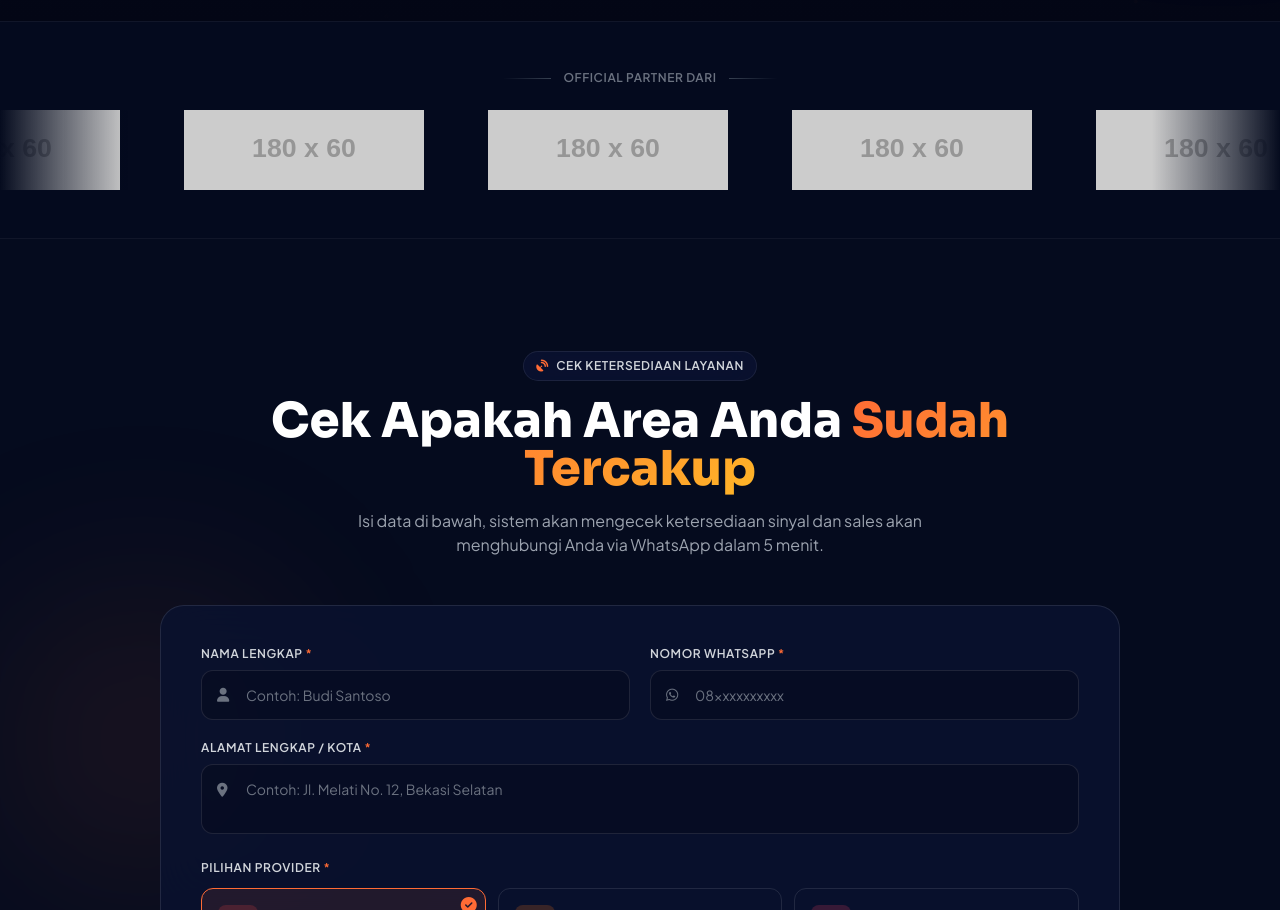
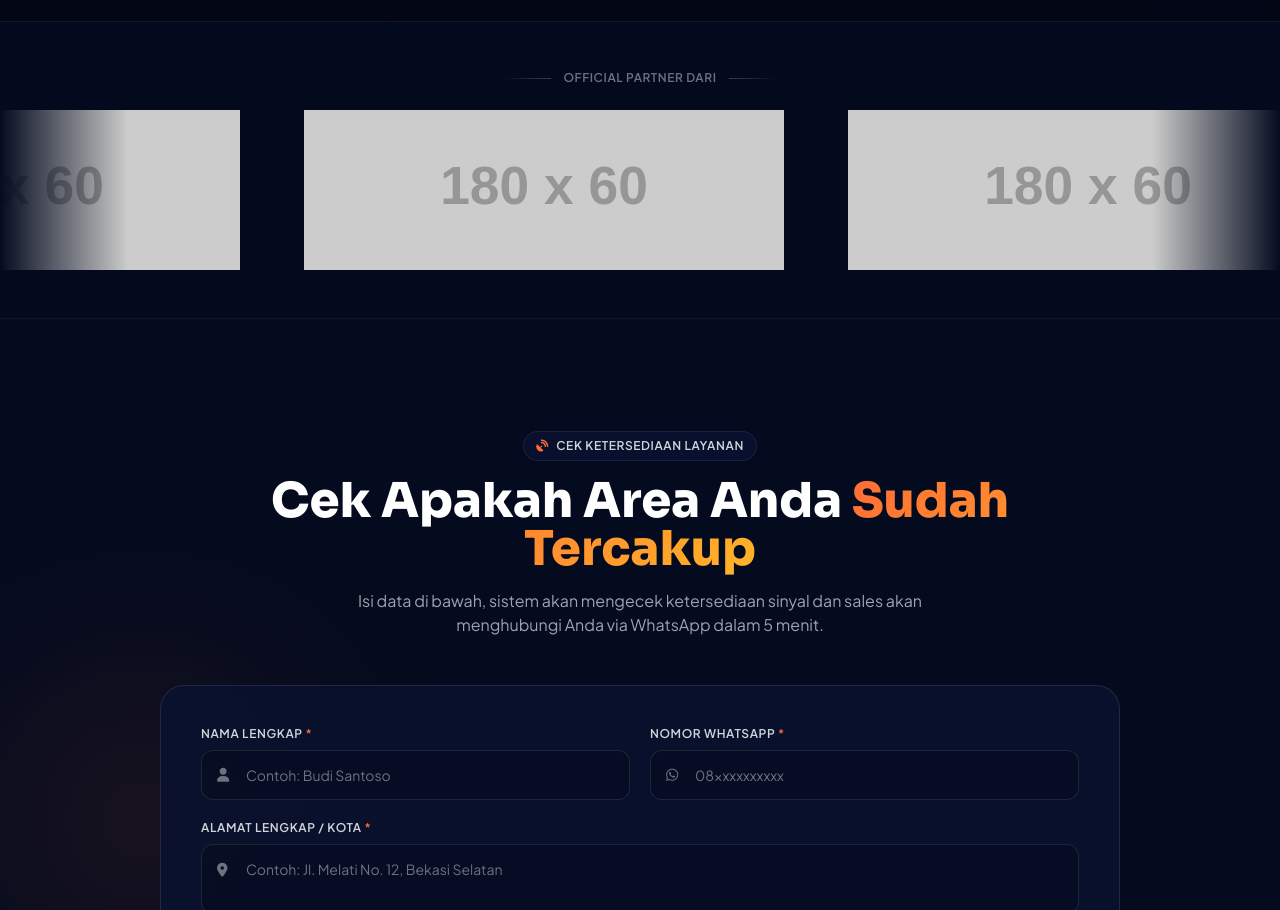
Before and after one commit to antrama/paket-pro, a plain HTML site: page index.html in a window 1280 px wide. Shown: the part 863-1773 px from the top of the page. Drawn offline with nearby package versions, Linux system fonts and the light colour scheme; placeholder pictures from the web are drawn by us.

Commit message:
Update index.html

```diff
--- a/index.html
+++ b/index.html
@@ -894,7 +894,7 @@ tailwind.config = {
     const marquee = document.getElementById('partnerMarquee');
     if(!marquee) return;
     const logosHtml = currentPartners.map(p => `
-      <img src="${escapeHtml(p.url)}" alt="Logo ${escapeHtml(p.name)}" class="partner-logo h-16 sm:h-20 w-auto object-contain">
+      <img src="${escapeHtml(p.url)}" alt="Logo ${escapeHtml(p.name)}" class="partner-logo h-32 sm:h-40 w-auto object-contain">
     `).join('');
     marquee.innerHTML = `
       <div class="flex gap-10 sm:gap-16 items-center px-8">${logosHtml}</div>
```
